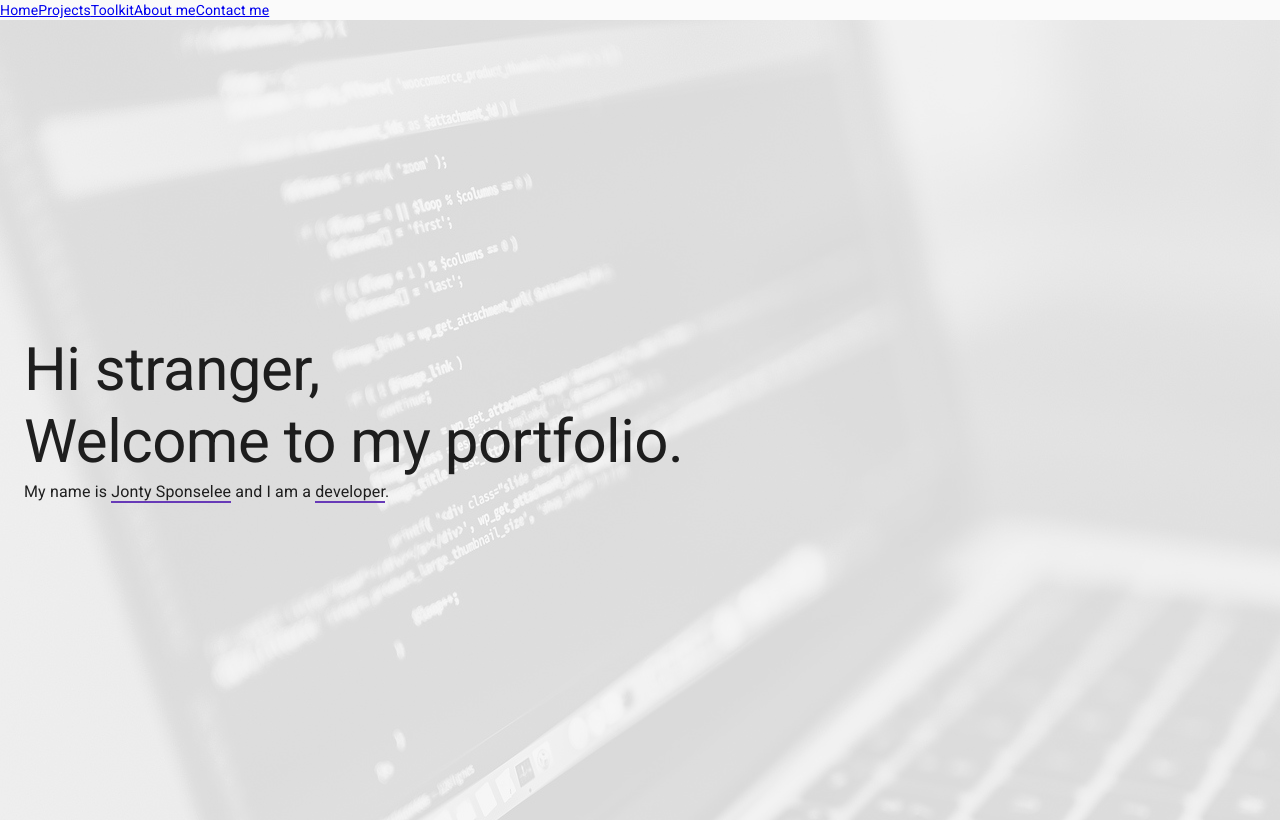
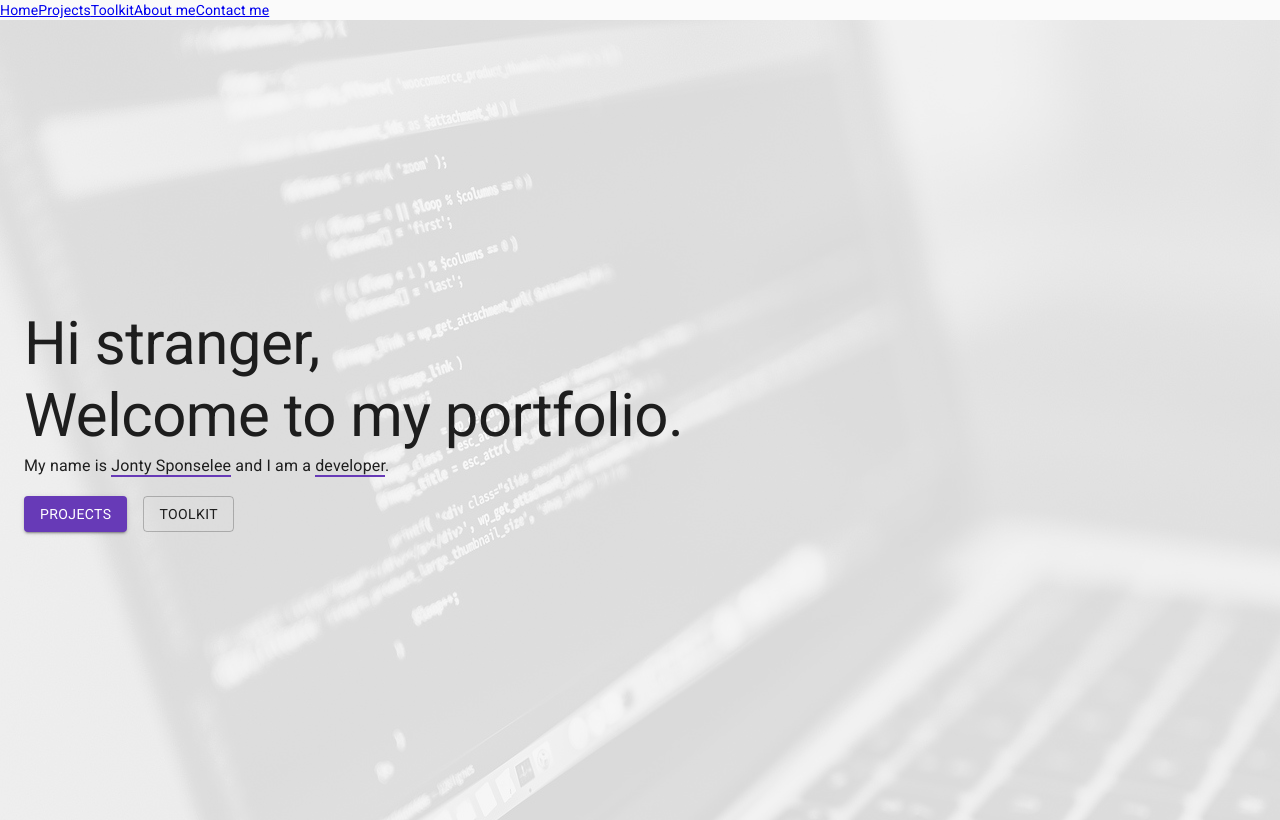
Before and after one commit to jontysponselee/jontysponselee.github.io, a React (Create React App) app: page / in a window 1280 px wide. Built offline with nearby package versions, Linux system fonts and the light colour scheme.

Commit message:
Feat: add call to action on homepage

```diff
--- a/src/hooks/useApplicationTheme.jsx
+++ b/src/hooks/useApplicationTheme.jsx
@@ -5,7 +5,7 @@ import {deepPurple} from "@material-ui/core/colors";
 export default function useApplicationTheme() {
     const prefersDarkMode = useMediaQuery('(prefers-color-scheme: dark)');
 
-    const theme = useMemo(
+    return useMemo(
         () =>
             createMuiTheme({
                 palette: {
@@ -15,7 +15,4 @@ export default function useApplicationTheme() {
             }),
         [prefersDarkMode],
     );
-
-    console.log(theme)
-    return theme;
 }
--- a/src/pages/homepage/Homepage.jsx
+++ b/src/pages/homepage/Homepage.jsx
@@ -1,10 +1,17 @@
 import FullWindowBackgroundImage from "../../components/FullWindowBackgroundImage";
 import HomepageText from "./HomepageText";
+import {Box, Container} from "@material-ui/core";
+import HomepageButtons from "./HomepageButtons";
 
 function Homepage() {
     return (
         <FullWindowBackgroundImage>
-            <HomepageText/>
+            <Box height="100%" display="flex" alignItems="center">
+                <Container>
+                    <HomepageText/>
+                    <HomepageButtons/>
+                </Container>
+            </Box>
         </FullWindowBackgroundImage>
     );
 }
--- /dev/null
+++ b/src/pages/homepage/HomepageButtons.jsx
@@ -0,0 +1,27 @@
+import {Box, Button, makeStyles} from "@material-ui/core";
+
+const useStyles = makeStyles((theme) => ({
+    root: {
+        marginTop: theme.spacing(2),
+        "& > *": {
+            marginRight: theme.spacing(2),
+        }
+    },
+}));
+
+function HomepageButtons() {
+    const {root} = useStyles();
+
+    return (
+        <Box className={root}>
+            <Button variant="contained" color="primary" href={"/projects"}>
+                Projects
+            </Button>
+            <Button variant="outlined" color="accent" href={"/toolkit"}>
+                Toolkit
+            </Button>
+        </Box>
+    )
+}
+
+export default HomepageButtons;
--- a/src/pages/homepage/HomepageText.jsx
+++ b/src/pages/homepage/HomepageText.jsx
@@ -1,11 +1,6 @@
-import {Box, Container, makeStyles, Typography} from "@material-ui/core";
+import {makeStyles, Typography} from "@material-ui/core";
 
 const useStyles = makeStyles(theme => ({
-    textContainer: {
-        display: "flex",
-        height: "100%",
-        alignItems: "center",
-    },
     textEmphasis: {
         borderBottomStyle: "solid",
         borderBottomWidth: "2px",
@@ -14,23 +9,21 @@ const useStyles = makeStyles(theme => ({
 }));
 
 function HomepageText() {
-    const {textContainer, textEmphasis} = useStyles();
+    const {textEmphasis} = useStyles();
 
     return (
-        <Box className={textContainer}>
-            <Container>
+        <>
             <Typography variant={"h2"}>
                 Hi stranger,
             </Typography>
             <Typography variant={"h2"}>
                 Welcome to my portfolio.
             </Typography>
-                <Typography variant={"subtitle1"}>
+            <Typography variant={"subtitle1"} gutterBottom>
                 My name is <span className={textEmphasis}>Jonty Sponselee</span> and I am a <span
                 className={textEmphasis}>developer</span>.
             </Typography>
-            </Container>
-        </Box>
+        </>
     );
 }
 
```
Lines whose indentation alone changed are shown as unchanged.
